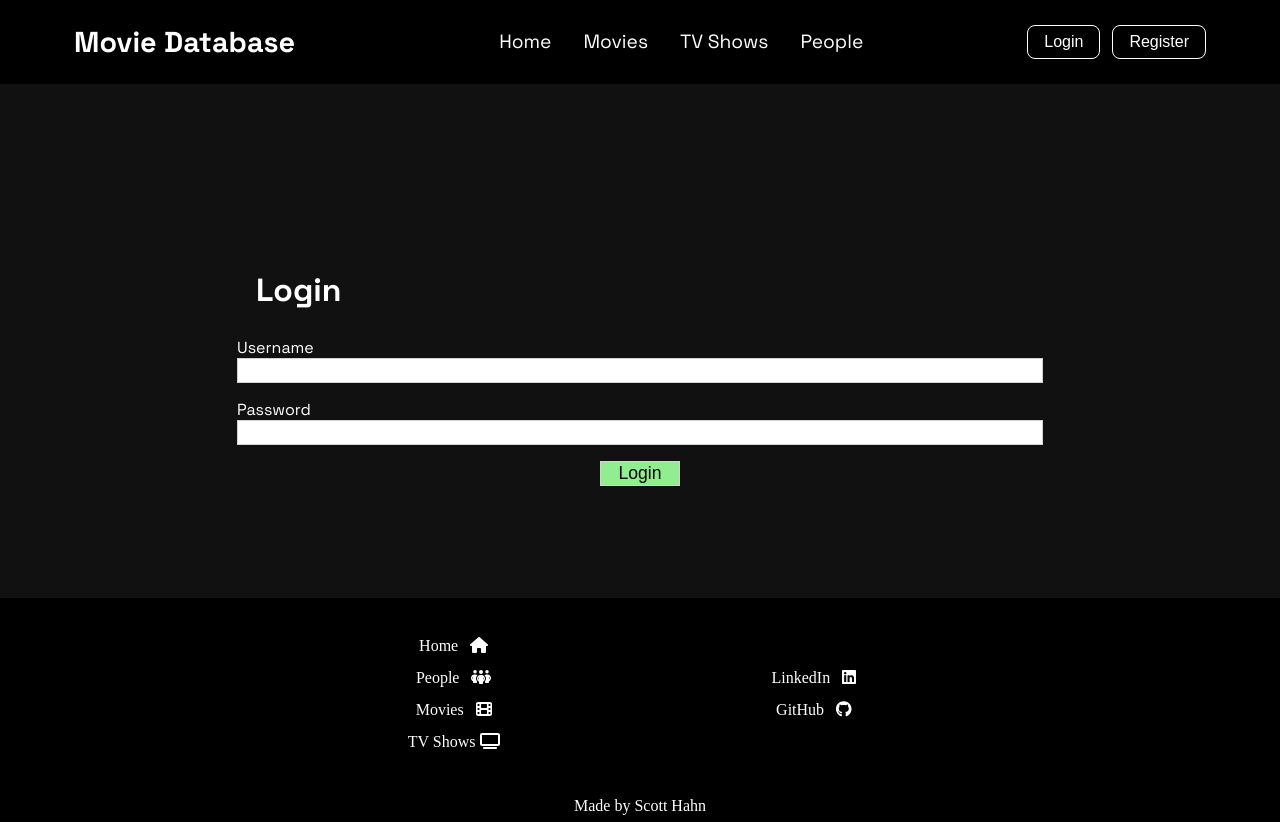
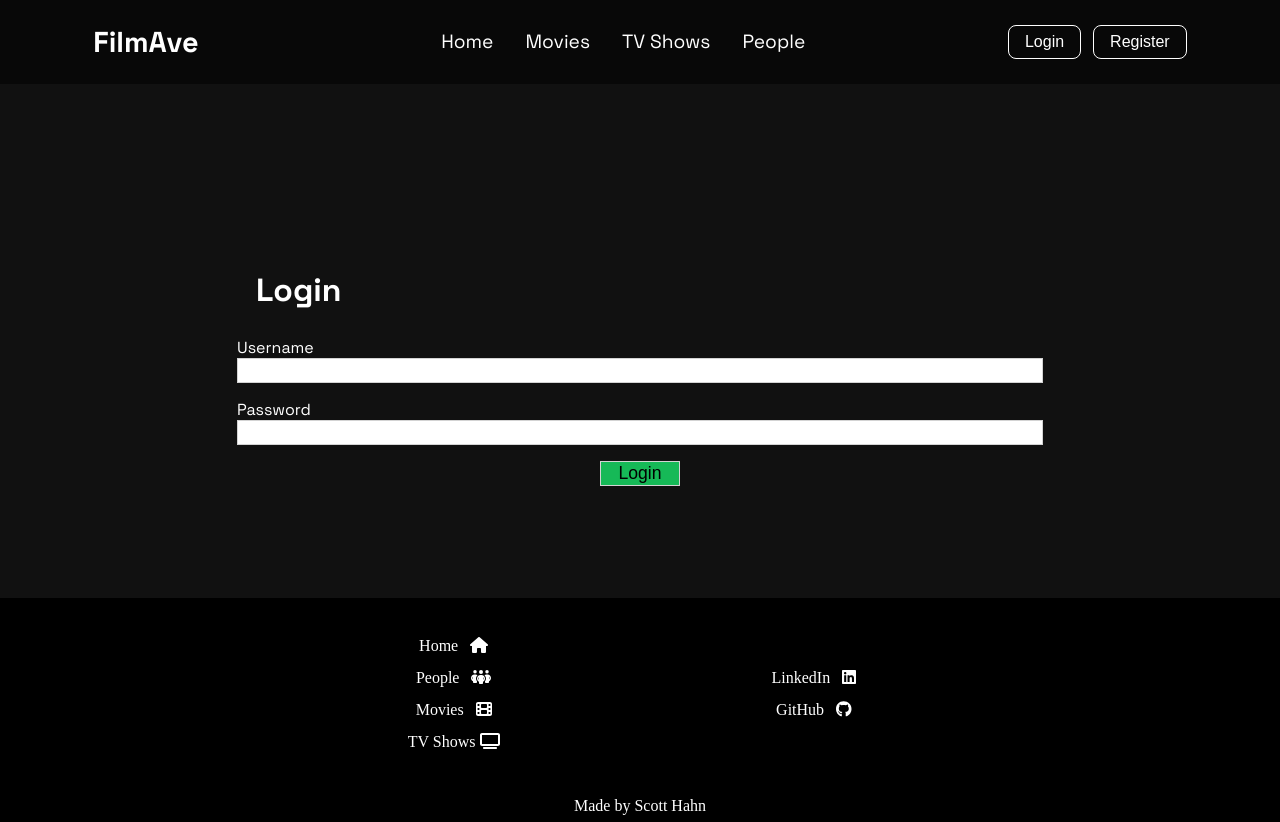
Before and after one commit to ScottHahn1/Movie-DB, a React (Create React App) app in the folder client/: page /login in a window 1280 px wide. Built offline with nearby package versions, Linux system fonts and the light colour scheme; no server answers.

Commit message:
style: update navbar colors

```diff
--- a/client/src/components/Navbar.tsx
+++ b/client/src/components/Navbar.tsx
@@ -16,8 +16,9 @@ const Navbar = ({ loggedIn, setLoggedIn, user, setUser }: Props) => {
   return (
     <nav>
         <Link to='/'>
-            <h1 style={{ cursor: 'pointer', textDecoration: 'none' }}>Movie Database</h1>
+            <h1 style={{ cursor: 'pointer', textDecoration: 'none' }}>FilmAve</h1>
         </Link>
+
         <ul>
             <li>
                 <Link to='/'>Home</Link>
--- a/client/src/styles/Navbar.css
+++ b/client/src/styles/Navbar.css
@@ -1,5 +1,5 @@
 nav {
-    background-color: black;
+    background-color: #080808;
     display: flex;
     justify-content: space-around;
     align-items: center;
@@ -65,9 +65,9 @@ nav li {
 }
 
 .login-register button:hover {
-  background-color: lightgreen;
+  background-color: #16b957;
   color: black;
-  border-color: lightgreen;
+  border-color: #16b957;
   transform: translateY(-2px);
 }
 
@@ -127,7 +127,7 @@ form {
 form button {
     width: 5rem;
     border: 1px solid lightgray;
-    background-color: lightgreen;
+    background-color: #16b957;
     font-size: 1.1rem;
 }
 
```
